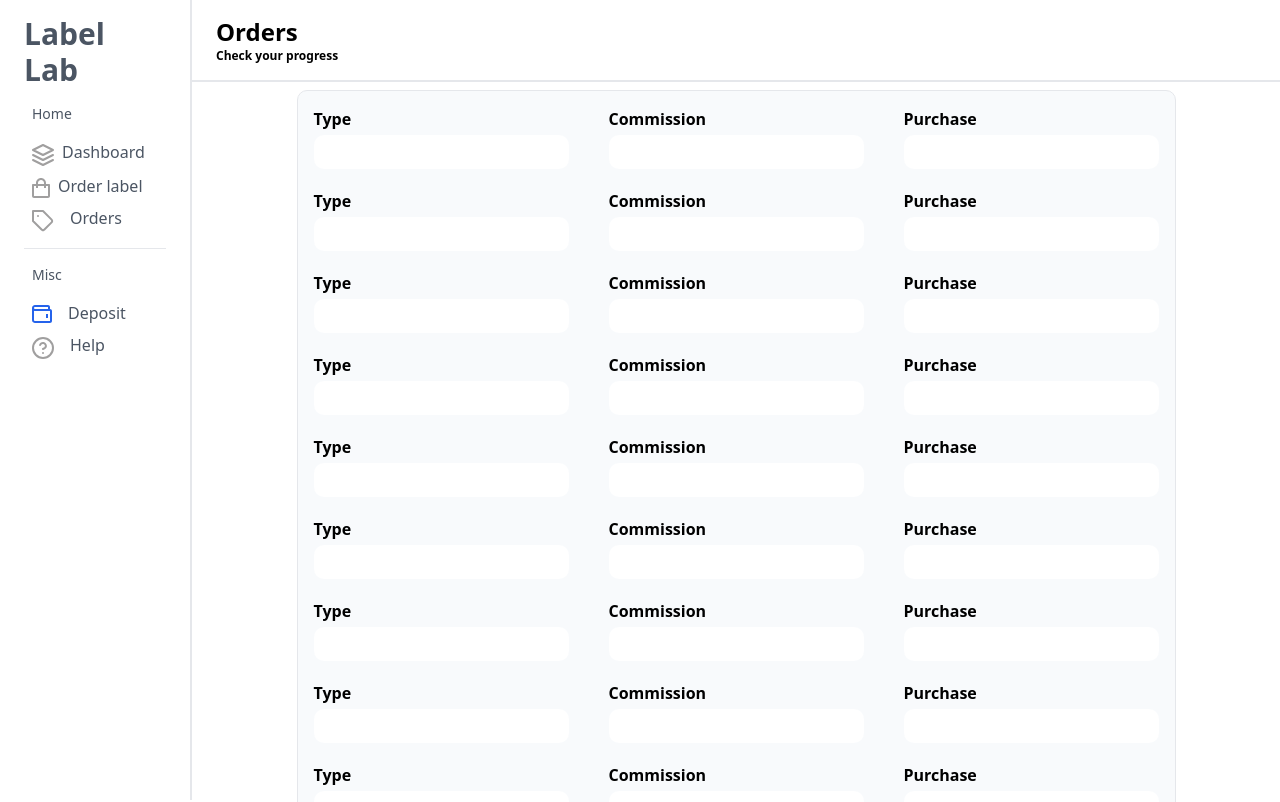
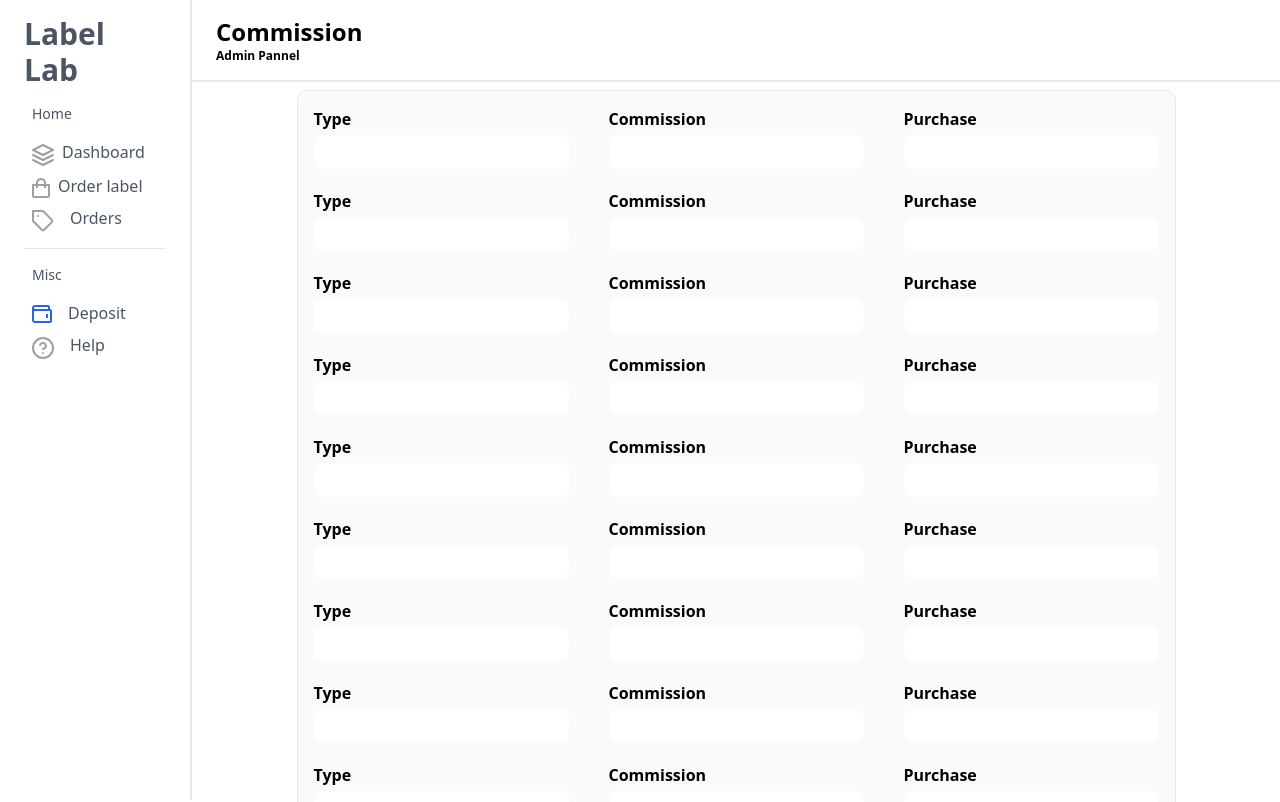
Before and after one commit to prathmesh988/prj23, a React (Vite) app: page /main/commision in a window 1280 px wide. Built offline with nearby package versions, Linux system fonts and the light colour scheme.

Commit message:
'commit45'

```diff
--- a/src/Pages/commision.jsx
+++ b/src/Pages/commision.jsx
@@ -95,23 +95,29 @@ function wz() {
         <section className="w-[85vw]">
           <div className="py-4 border-b-2 px-6">
             <div>
-              <h1 className="text-2xl font-bold">Orders</h1>
-              <p className="text-xs">Check your progress</p>
+              <h1 className="text-2xl font-bold">Commission</h1>
+              <p className="text-xs">Admin Pannel</p>
             </div>
           </div>
         </section>
         <section className="  px-6 py-2 flex justify-center scrollable-section overflow-y-auto max-h-[90vh]">
-          <div className="  my-fit-content-height flex justify-center gap-10 p-4 border-[1px] rounded-[10px] border-transparen bg-slate-50">
+          <div className="  mb-5 my-fit-content-height flex justify-center gap-10 p-4 border-[1px] rounded-[10px] border-transparen bg-slate-50">
             <div className="flex flex-col gap-5">
               {loopthrough(MainCommision)}
             </div>
             <div className="flex flex-col gap-5">
               {loopthrough(MainCommision2)}
             </div>
-            <div className="flex flex-col gap-5">
+            <div className="flex flex-col gap-5 pb-3" >
               {loopthrough(MainCommision3)}
+              <div className="flex  flex-row-reverse ">
+                <button className="buttioninorderlab text-white	px-[3em] py-2">Submit</button></div>
             </div>
+
+
+
           </div>
+
           {/* iske niche daal -> Outlet */}
         </section>
       </section>
```
